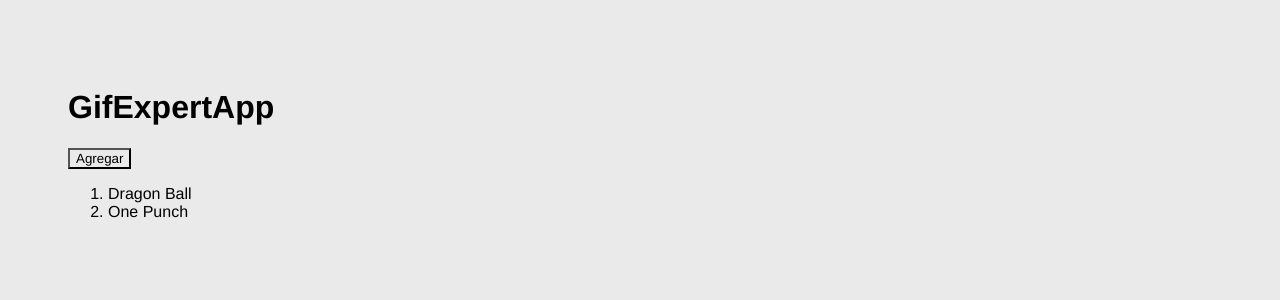
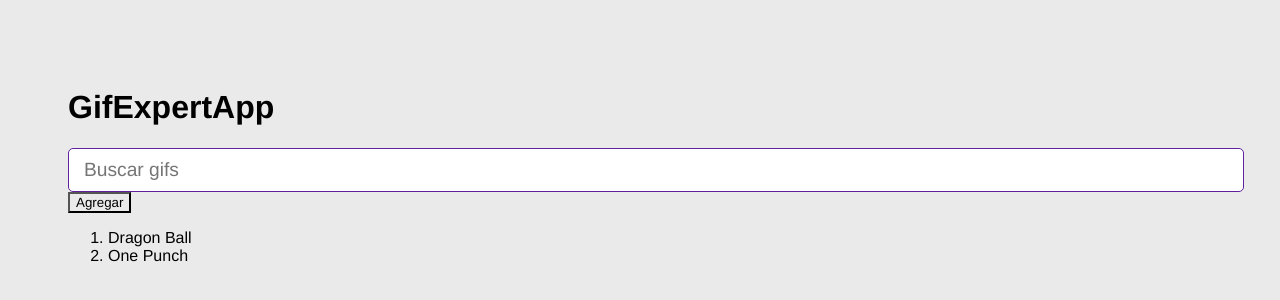
Before and after one commit to JairOrozco/gif-finder, a React (Vite) app: page / in a window 1280 px wide. Shown: the top 300 px of the page. Built offline with nearby package versions, Linux system fonts and the light colour scheme.

Commit message:
GifExpertApp creando el componente AddCategory y haciendo que el input regrese el valor que se le ha insertado.

```diff
--- a/src/GifExpertApp.jsx
+++ b/src/GifExpertApp.jsx
@@ -1,4 +1,7 @@
 import { useState } from "react";
+
+// Componentes
+import { AddCategory } from "./components/AddCategory";
 
 
 export const GifExpertApp = () => {
@@ -17,6 +20,7 @@
             <h1>GifExpertApp</h1>
 
             {/* Buscador de gifs */}
+            <AddCategory />
 
 
             {/* Listado de gifs encontrados */}
--- /dev/null
+++ b/src/components/AddCategory.jsx
@@ -0,0 +1,28 @@
+import { useState } from "react"
+
+export const AddCategory = () => {
+
+    const [ inputValue, setInputValue ] = useState('')
+
+    const onInputChange = (e) => {
+        setInputValue(e.target.value);
+    }
+
+    const onSubmitForm = (e) => {
+        e.preventDefault();
+        console.log(inputValue)
+    }
+
+    return (
+
+        <form onSubmit={ onSubmitForm }>
+            <input
+            type='text'
+            placeholder="Buscar gifs"
+            value={inputValue}
+            onChange={ onInputChange }
+            />
+        </form>
+
+    )
+}
```
